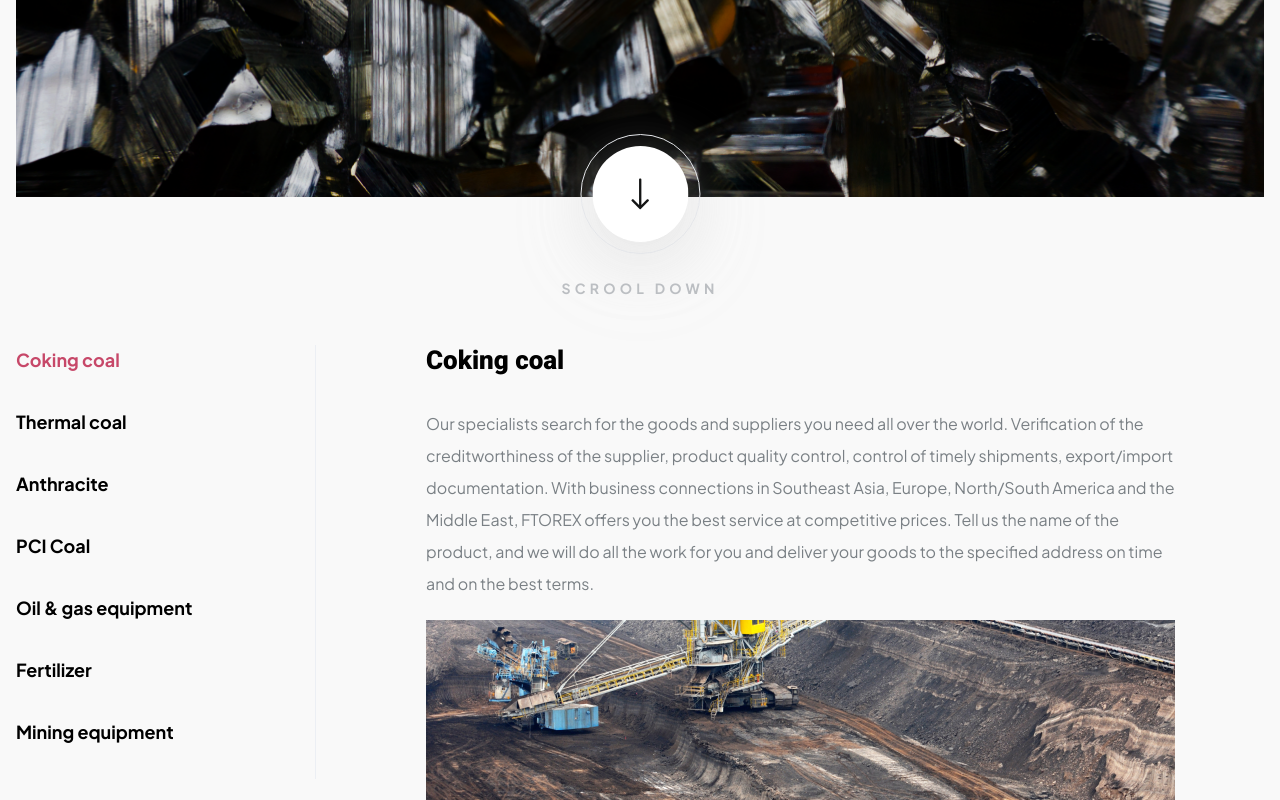
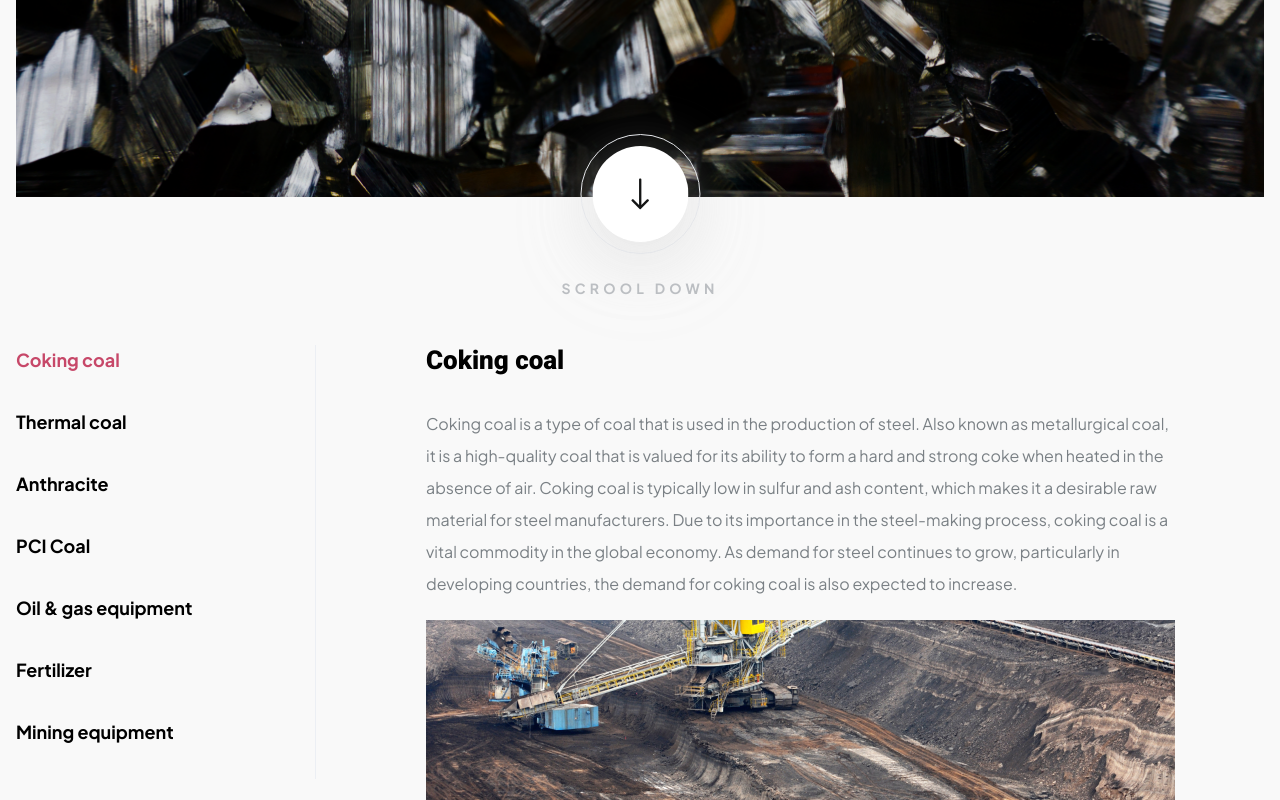
Before and after one commit to RomanKoriachko/ftorex, a React (Create React App) app: page /products in a window 1280 px wide. Shown: the part 455-1255 px from the top of the page. Built offline with nearby package versions, Linux system fonts and the light colour scheme.

Commit message:
add text in Productspage

```diff
--- a/src/pages/ProductsPage/ProductsPage.js
+++ b/src/pages/ProductsPage/ProductsPage.js
@@ -26,20 +26,22 @@ const ProductsPage = () => {
                                         Coking coal
                                     </p>
                                     <p className="tab-content-text">
-                                        Our specialists search for the goods and
-                                        suppliers you need all over the world.
-                                        Verification of the creditworthiness of
-                                        the supplier, product quality control,
-                                        control of timely shipments,
-                                        export/import documentation. With
-                                        business connections in Southeast Asia,
-                                        Europe, North/South America and the
-                                        Middle East, FTOREX offers you the best
-                                        service at competitive prices. Tell us
-                                        the name of the product, and we will do
-                                        all the work for you and deliver your
-                                        goods to the specified address on time
-                                        and on the best terms.
+                                        Coking coal is a type of coal that is
+                                        used in the production of steel. Also
+                                        known as metallurgical coal, it is a
+                                        high-quality coal that is valued for its
+                                        ability to form a hard and strong coke
+                                        when heated in the absence of air.
+                                        Coking coal is typically low in sulfur
+                                        and ash content, which makes it a
+                                        desirable raw material for steel
+                                        manufacturers. Due to its importance in
+                                        the steel-making process, coking coal is
+                                        a vital commodity in the global economy.
+                                        As demand for steel continues to grow,
+                                        particularly in developing countries,
+                                        the demand for coking coal is also
+                                        expected to increase.
                                     </p>
                                     <img
                                         src="images/products-img-1.png"
@@ -79,20 +81,20 @@ const ProductsPage = () => {
                                         Thermal coal
                                     </p>
                                     <p className="tab-content-text">
-                                        Our specialists search for the goods and
-                                        suppliers you need all over the world.
-                                        Verification of the creditworthiness of
-                                        the supplier, product quality control,
-                                        control of timely shipments,
-                                        export/import documentation. With
-                                        business connections in Southeast Asia,
-                                        Europe, North/South America and the
-                                        Middle East, FTOREX offers you the best
-                                        service at competitive prices. Tell us
-                                        the name of the product, and we will do
-                                        all the work for you and deliver your
-                                        goods to the specified address on time
-                                        and on the best terms.
+                                        Thermal coal is a type of coal that is
+                                        primarily used for generating
+                                        electricity. It is a combustible black
+                                        or brownish-black sedimentary rock that
+                                        is mined from the earth's crust. Thermal
+                                        coal is widely used in power plants as a
+                                        fuel for producing steam that drives
+                                        turbines, which in turn generate
+                                        electricity. One of the primary
+                                        advantages of thermal coal is that it is
+                                        abundant and relatively cheap compared
+                                        to other fossil fuels.Thermal coal is
+                                        the most abundant and widely traded type
+                                        of coal.
                                     </p>
                                     <img
                                         src="images/products-img-1.png"
@@ -132,20 +134,22 @@ const ProductsPage = () => {
                                         Anthracite
                                     </p>
                                     <p className="tab-content-text">
-                                        Our specialists search for the goods and
-                                        suppliers you need all over the world.
-                                        Verification of the creditworthiness of
-                                        the supplier, product quality control,
-                                        control of timely shipments,
-                                        export/import documentation. With
-                                        business connections in Southeast Asia,
-                                        Europe, North/South America and the
-                                        Middle East, FTOREX offers you the best
-                                        service at competitive prices. Tell us
-                                        the name of the product, and we will do
-                                        all the work for you and deliver your
-                                        goods to the specified address on time
-                                        and on the best terms.
+                                        Anthracite is a type of coal that is
+                                        known for its high carbon content, low
+                                        impurities, and superior heating
+                                        properties. Anthracite coal is the
+                                        highest grade of coal, with a carbon
+                                        content ranging from 86% to 98%. Due to
+                                        its low impurity levels, it burns
+                                        cleaner than other types of coal,
+                                        producing fewer emissions. Anthracite is
+                                        used mainly for heating homes and other
+                                        buildings, as well as in the production
+                                        of steel and other industrial processes
+                                        that require high temperatures. It is
+                                        also used in water filtration systems,
+                                        as its high carbon content makes it an
+                                        effective adsorbent for impurities.
                                     </p>
                                     <img
                                         src="images/products-img-1.png"
@@ -185,20 +189,21 @@ const ProductsPage = () => {
                                         PCI Coal
                                     </p>
                                     <p className="tab-content-text">
-                                        Our specialists search for the goods and
-                                        suppliers you need all over the world.
-                                        Verification of the creditworthiness of
-                                        the supplier, product quality control,
-                                        control of timely shipments,
-                                        export/import documentation. With
-                                        business connections in Southeast Asia,
-                                        Europe, North/South America and the
-                                        Middle East, FTOREX offers you the best
-                                        service at competitive prices. Tell us
-                                        the name of the product, and we will do
-                                        all the work for you and deliver your
-                                        goods to the specified address on time
-                                        and on the best terms.
+                                        PCI (Pulverized Coal Injection) coal is
+                                        a type of coal used in steelmaking that
+                                        has been pulverized into a fine powder
+                                        and injected into a blast furnace along
+                                        with hot air to create a combustion
+                                        reaction. This process helps to reduce
+                                        the amount of coke required for the
+                                        steelmaking process, resulting in lower
+                                        costs and reduced environmental impact.
+                                        PCI coal is typically lower in volatile
+                                        matter and higher in carbon content than
+                                        traditional thermal coal, which makes it
+                                        more suitable for use in the steelmaking
+                                        process. It is also generally less
+                                        expensive than coking coal.
                                     </p>
                                     <img
                                         src="images/products-img-1.png"
@@ -238,20 +243,19 @@ const ProductsPage = () => {
                                         Oil & gas equipment
                                     </p>
                                     <p className="tab-content-text">
-                                        Our specialists search for the goods and
-                                        suppliers you need all over the world.
-                                        Verification of the creditworthiness of
-                                        the supplier, product quality control,
-                                        control of timely shipments,
-                                        export/import documentation. With
-                                        business connections in Southeast Asia,
-                                        Europe, North/South America and the
-                                        Middle East, FTOREX offers you the best
-                                        service at competitive prices. Tell us
-                                        the name of the product, and we will do
-                                        all the work for you and deliver your
-                                        goods to the specified address on time
-                                        and on the best terms.
+                                        Oil and gas equipment refers to the
+                                        tools, machinery, and devices used in
+                                        the exploration, extraction, production,
+                                        refining, and distribution of oil and
+                                        gas. Each piece of equipment serves a
+                                        specific purpose and is designed to
+                                        handle the unique challenges of the oil
+                                        and gas industry, such as extreme
+                                        temperatures, high pressures, and
+                                        corrosive substances. The development of
+                                        new technology and equipment has allowed
+                                        for more efficient and cost-effective
+                                        methods of exploration and production.
                                     </p>
                                     <img
                                         src="images/products-img-1.png"
@@ -291,20 +295,20 @@ const ProductsPage = () => {
                                         Fertilizer
                                     </p>
                                     <p className="tab-content-text">
-                                        Our specialists search for the goods and
-                                        suppliers you need all over the world.
-                                        Verification of the creditworthiness of
-                                        the supplier, product quality control,
-                                        control of timely shipments,
-                                        export/import documentation. With
-                                        business connections in Southeast Asia,
-                                        Europe, North/South America and the
-                                        Middle East, FTOREX offers you the best
-                                        service at competitive prices. Tell us
-                                        the name of the product, and we will do
-                                        all the work for you and deliver your
-                                        goods to the specified address on time
-                                        and on the best terms.
+                                        Fertilizers are chemical compounds that
+                                        are used to enrich soil and enhance
+                                        plant growth. They provide essential
+                                        nutrients such as nitrogen, phosphorus,
+                                        and potassium that are required for
+                                        plant growth and development.
+                                        Fertilizers can be either organic or
+                                        inorganic. Inorganic fertilizers, also
+                                        known as chemical fertilizers, are
+                                        manufactured by chemical processes using
+                                        minerals such as nitrogen, phosphorus,
+                                        and potassium. Fertilizers are widely
+                                        used in agriculture to improve crop
+                                        yields and increase productivity.
                                     </p>
                                     <img
                                         src="images/products-img-1.png"
@@ -344,20 +348,18 @@ const ProductsPage = () => {
                                         Mining equipment
                                     </p>
                                     <p className="tab-content-text">
-                                        Our specialists search for the goods and
-                                        suppliers you need all over the world.
-                                        Verification of the creditworthiness of
-                                        the supplier, product quality control,
-                                        control of timely shipments,
-                                        export/import documentation. With
-                                        business connections in Southeast Asia,
-                                        Europe, North/South America and the
-                                        Middle East, FTOREX offers you the best
-                                        service at competitive prices. Tell us
-                                        the name of the product, and we will do
-                                        all the work for you and deliver your
-                                        goods to the specified address on time
-                                        and on the best terms.
+                                        Mining equipment refers to various types
+                                        of machinery used in the extraction of
+                                        minerals, metals, and other geological
+                                        materials from the earth's surface or
+                                        subsurface. The mining equipment
+                                        industry has been rapidly developing
+                                        over the years, driven by increased
+                                        demand for minerals and metals.
+                                        Advancements in technology have led to
+                                        the creation of more efficient and
+                                        productive mining equipment that can
+                                        extract resources from deep underground.
                                     </p>
                                     <img
                                         src="images/products-img-1.png"
```
